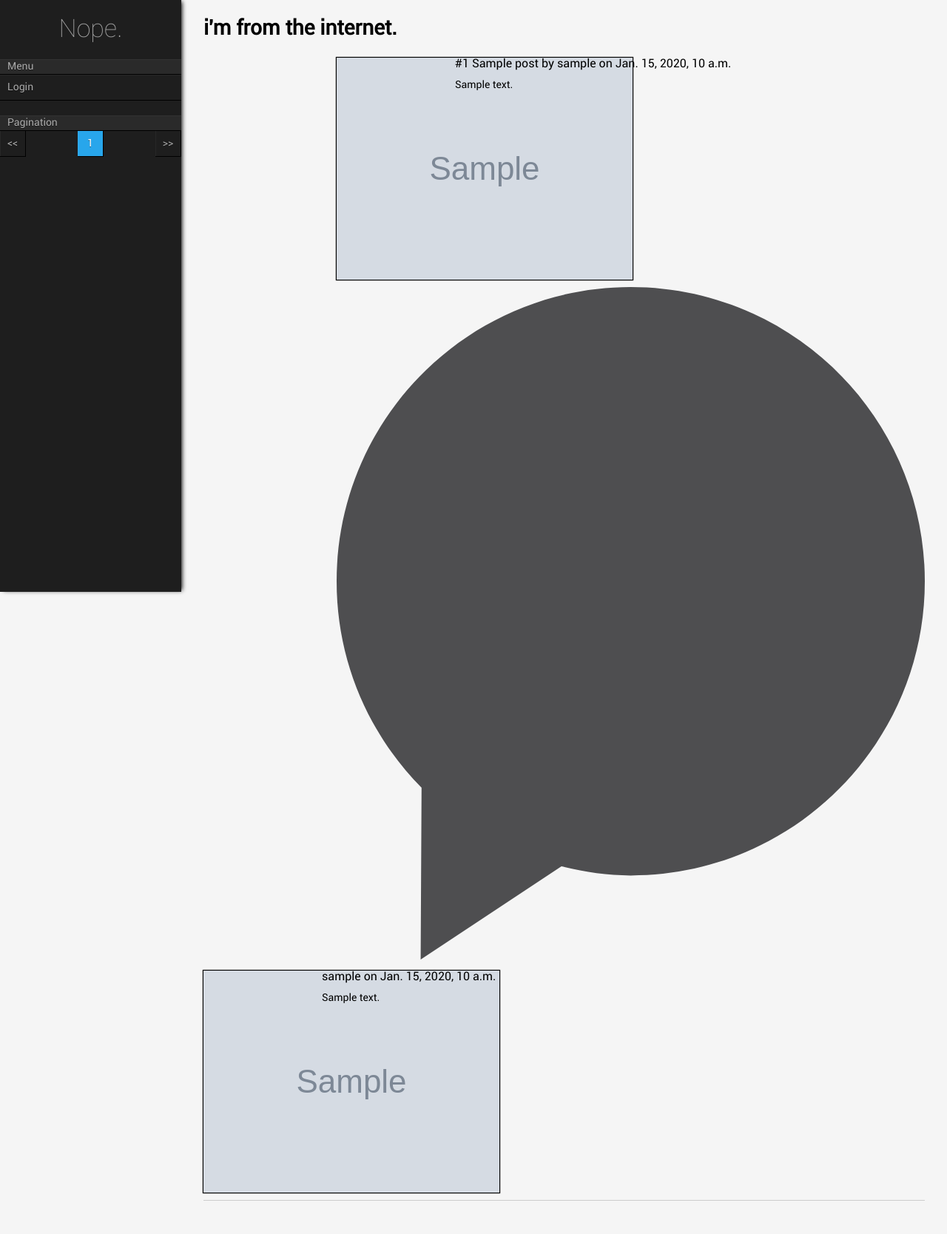
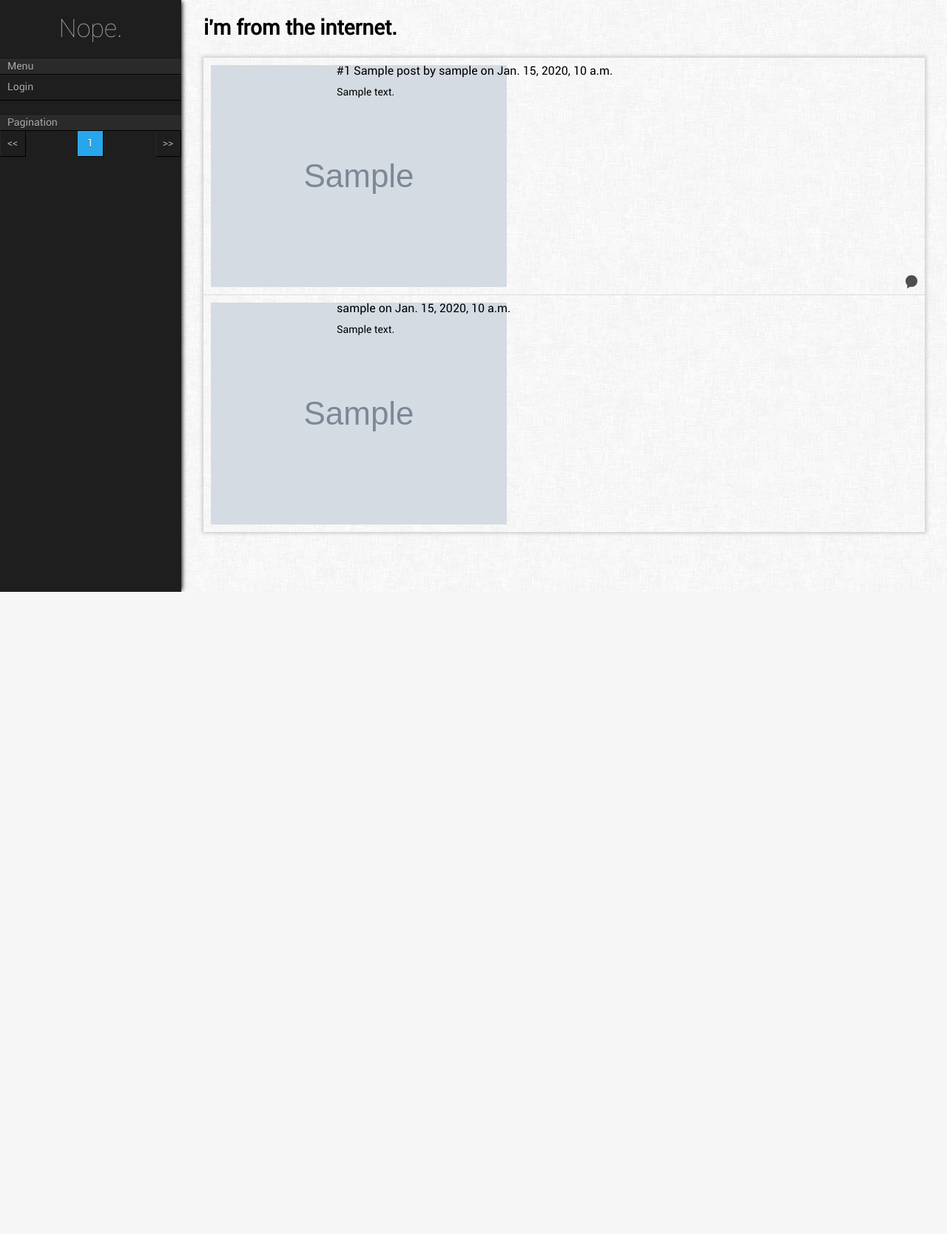
Before and after one commit to arcynum/pifti, a Django app: template templates/home.html in a window 1280 px wide. Shown: the whole page at 74% size. After the commit the page ends 800 px from the top, so only its background shows below. Run offline with Django 3.2, Linux system fonts and the light colour scheme; the template is opened without the code that fills it: most values are stand-ins (such as "Sample title", 1, 10 or a date in 2020); grey boxes marked "Sample" are stand-in pictures; some libraries are stand-ins or nearby versions.

Commit message:
Unfucked deleting the css from yesterday

```diff
--- a/imageboard/static/css/main.css
+++ b/imageboard/static/css/main.css
@@ -14,7 +14,7 @@
 
 body {
 	font: 14px/18px 'RobotoRegular', Arial, sans-serif;
-	background: none repeat scroll 0 0 #F5F5F5;
+	background: url('../fabric_of_squares_gray.png') repeat 0 0;
 	min-width: 960px;
 }
 .absolute {
@@ -152,8 +152,11 @@ body {
 }
 
 #content div.post {
-	margin: 0 0 15px 0;
-	border-bottom: 1px solid #CCCCCC;
+	box-shadow: 0 0 5px 2px #CCCCCC;
+	margin: 0 0 30px 0;
+}
+#content div.post div.post_content {
+	position: relative;
 }
 
 #content div.post div.inline {
@@ -163,33 +166,37 @@ body {
 #content div.post div.image {
 	text-align: left;
 	width: 150px;
-	margin: 0 10px 10px 0;
+	margin: 10px;
 	float: left;
 	line-height: 0;
 }
-#content div.post div.image img {
-	box-shadow: 0 0 1px 1px #000000;
+#content div.post div.bump {
+	margin: 0 0 0 180px;
+	padding: 10px 0;
 }
 
-#content div.post div.post_content {
-	margin: 0 0 0 180px;
-}
 #content div.post div.title {
 	font-size: 16px;
 	margin-bottom: 10px;
 }
-#content div.post div.text {
-	margin-bottom: 10px;
-}
-#content div.post div.actions {
-	margin-bottom: 10px;
+
+#content div.comment {
+	border-top: 1px solid #DDDDDD;
 }
 
-#content div.post div.actions ul {
+#content div.actions {
+	position: absolute;
+	bottom: 10px;
+	right: 10px;
+}
+#content div.actions ul {
 	margin: 0;
 	padding: 0;
 	list-style: none;
 }
-#content div.post div.actions li {
-	display: inline;
+#content div.actions li {
+	float: left;
+	margin: 0 0 0 8px;
+	width: 16px;
+	height: 16px;
 }
--- a/templates/base.html
+++ b/templates/base.html
@@ -31,6 +31,7 @@
                     {% if user.is_authenticated %}
                     <li><a class="active" href="{% url 'index' %}"><span class="menu_link">Posts</span></a></li>
                     <li><a href="{% url 'add_post' %}"><span class="menu_link">New Post</span></a></li>
+                    <li><a href="{% url 'gallery' %}"><span class="menu_link">Gallery</span></a></li>
                     {% if user.is_staff %}
                     <li><a href="{% url 'admin:index' %}"><span class="menu_link">Admin</span></a></li>
                     {% endif %}
```
